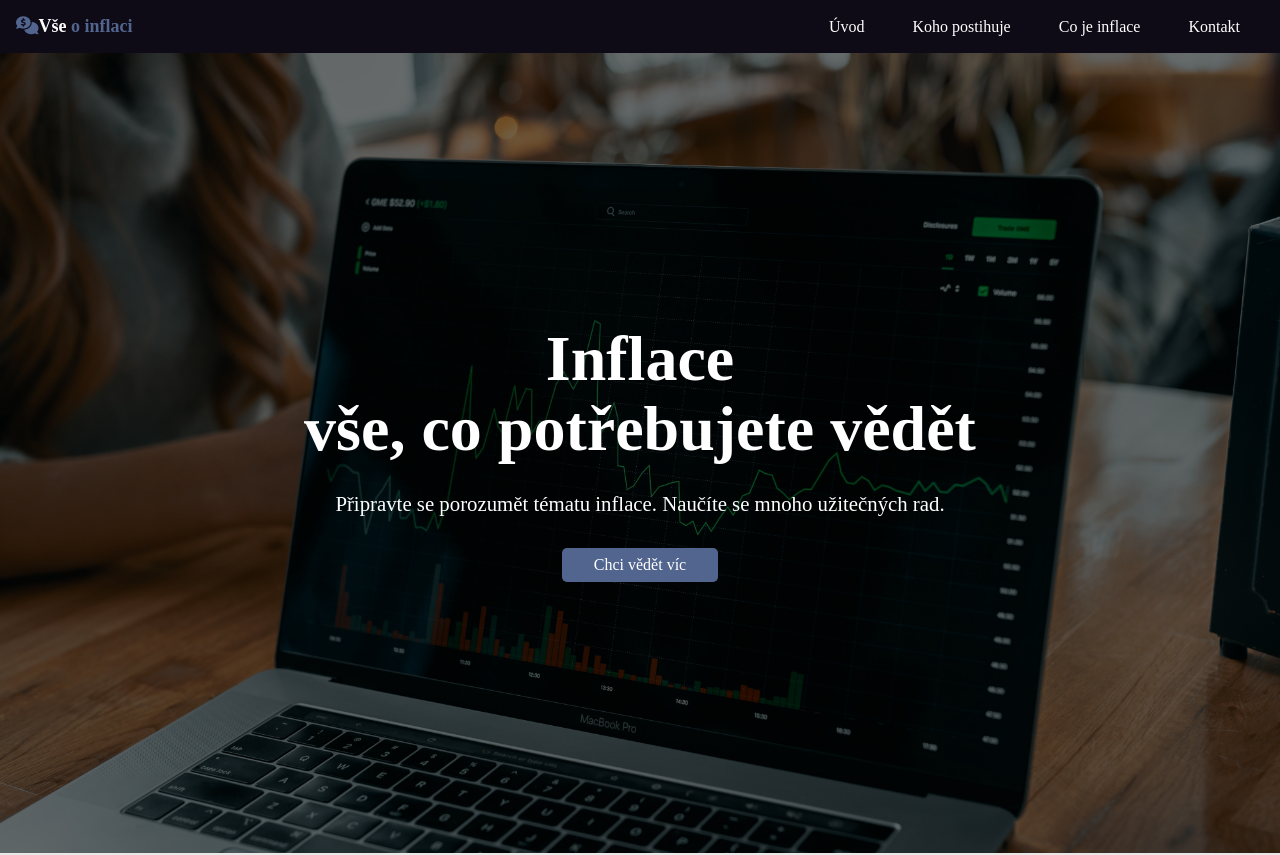
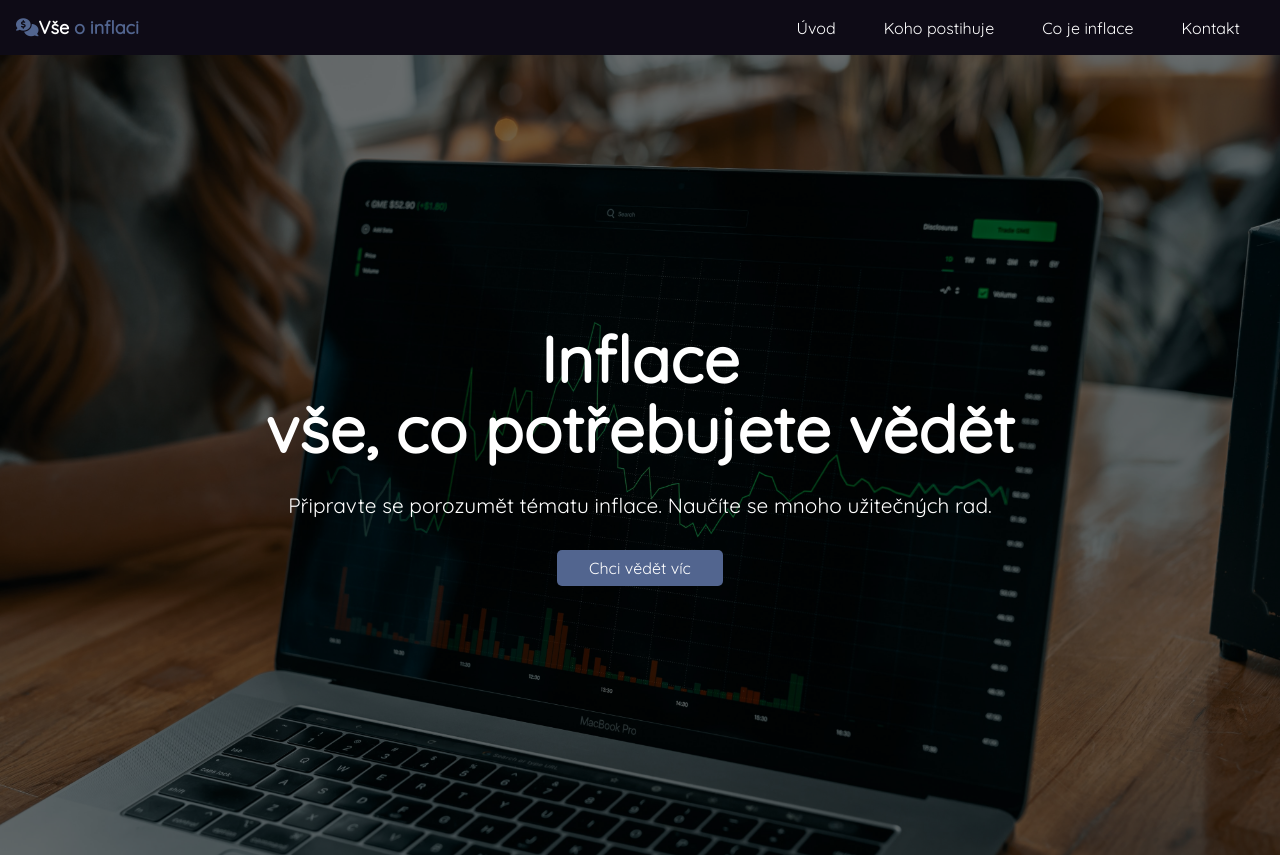
Before and after one commit to DavidJurosz/DavidJurosz.github.io, a plain HTML site: page projekt_2/index.html in a window 1280 px wide. Shown: the top 855 px of the page. Drawn offline with Linux system fonts and the light colour scheme.

Commit message:
start projekt 2 showcase - font

```diff
--- a/projekt_2/css/style.css
+++ b/projekt_2/css/style.css
@@ -2,6 +2,8 @@
     box-sizing: border-box;
     margin: 0;
     padding: 0;
+    font-family: 'Dancing Script', cursive;
+    font-family: 'Quicksand', sans-serif;
 }
 body{
     background: #E8E8E8;
--- a/projekt_2/index.html
+++ b/projekt_2/index.html
@@ -8,6 +8,9 @@
     <link rel="stylesheet" href="https://cdnjs.cloudflare.com/ajax/libs/font-awesome/6.2.0/css/all.min.css"
           integrity="sha512-xh6O/CkQoPOWDdYTDqeRdPCVd1SpvCA9XXcUnZS2FmJNp1coAFzvtCN9BmamE+4aHK8yyUHUSCcJHgXloTyT2A=="
           crossorigin="anonymous" referrerpolicy="no-referrer"/>
+    <link rel="preconnect" href="https://fonts.googleapis.com">
+    <link rel="preconnect" href="https://fonts.gstatic.com" crossorigin>
+    <link href="https://fonts.googleapis.com/css2?family=Dancing+Script&family=Quicksand&display=swap" rel="stylesheet">
     <meta name="keywords" content="ekonomika, inflace, peníze, banka"/>
     <link rel="stylesheet" href="./css/style.css">
     <title>Inflace | od A do Z</title>
```
